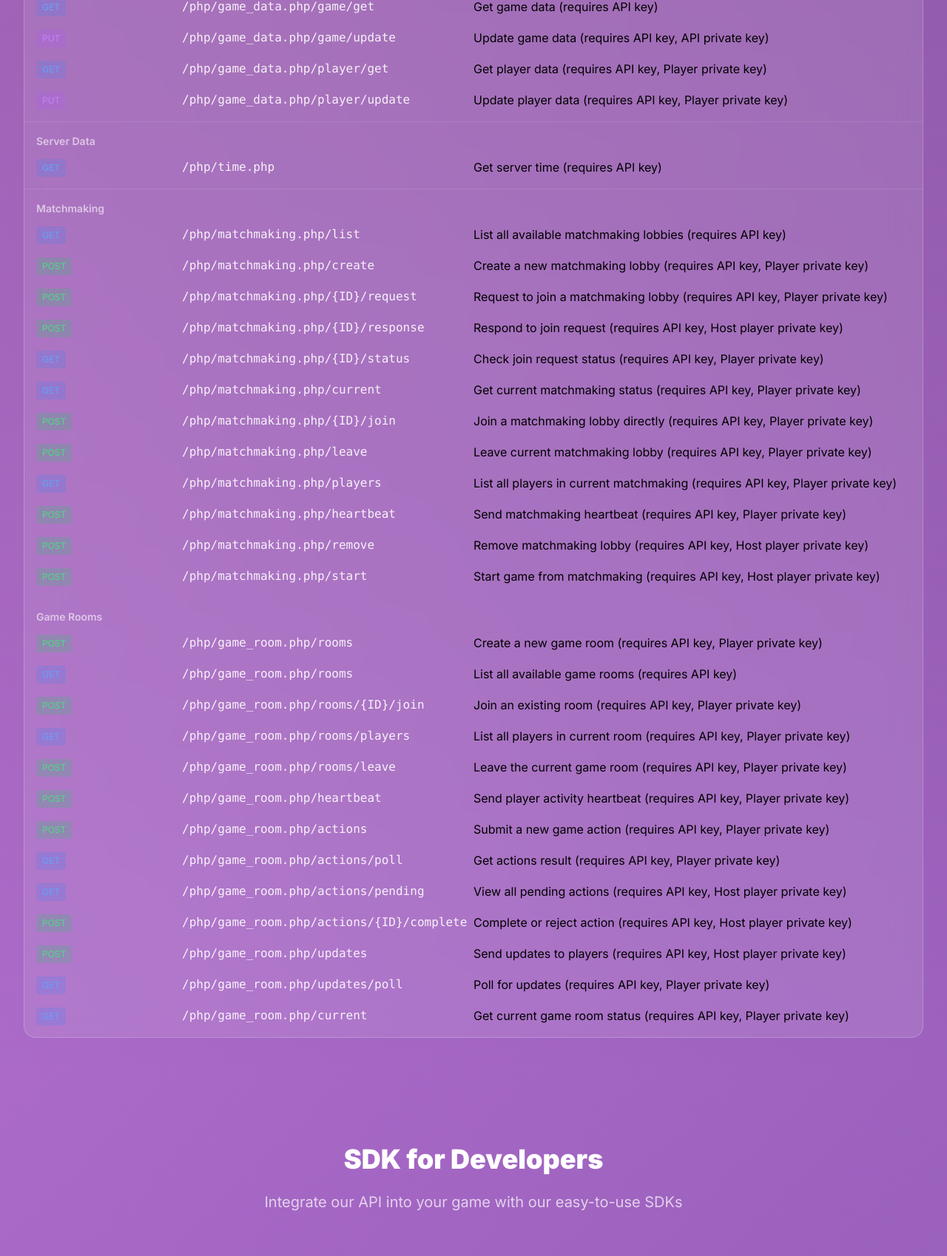
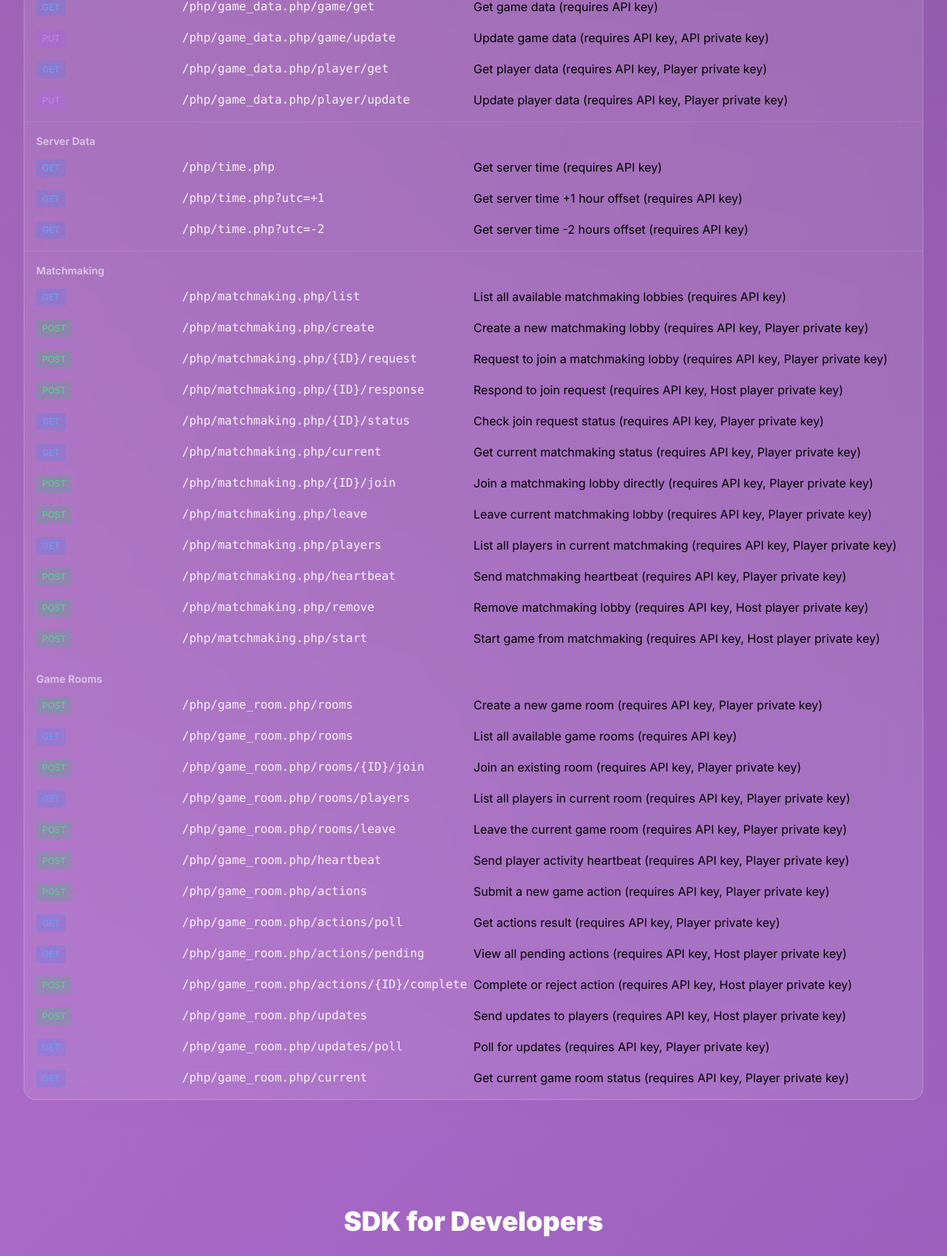
Before and after one commit to levandovici/multiplayer-api, a PHP site: page / in a window 1280 px wide. Shown: the part 1759-3457 px from the top of the page at 74% size. Run offline with PHP 8.4, Linux system fonts and the light colour scheme; data that the repository does not hold is empty; some libraries are stand-ins or nearby versions.

Commit message:
update index - time endpoint

```diff
--- a/index.php
+++ b/index.php
@@ -420,6 +420,16 @@ pre::-webkit-scrollbar-thumb:hover {
                             <div class="col-span-4 font-mono text-white/90">/php/time.php</div>
                             <div class="col-span-6">Get server time (requires API key)</div>
                         </div>
+                        <div class="grid grid-cols-12 items-center">
+                            <div class="col-span-2"><span class="inline-block bg-blue-500/20 text-blue-400 text-xs px-2 py-1 rounded">GET</span></div>
+                            <div class="col-span-4 font-mono text-white/90">/php/time.php?utc=+1</div>
+                            <div class="col-span-6">Get server time +1 hour offset (requires API key)</div>
+                        </div>
+                        <div class="grid grid-cols-12 items-center">
+                            <div class="col-span-2"><span class="inline-block bg-blue-500/20 text-blue-400 text-xs px-2 py-1 rounded">GET</span></div>
+                            <div class="col-span-4 font-mono text-white/90">/php/time.php?utc=-2</div>
+                            <div class="col-span-6">Get server time -2 hours offset (requires API key)</div>
+                        </div>
                     </div>
                 </div>
 
```
